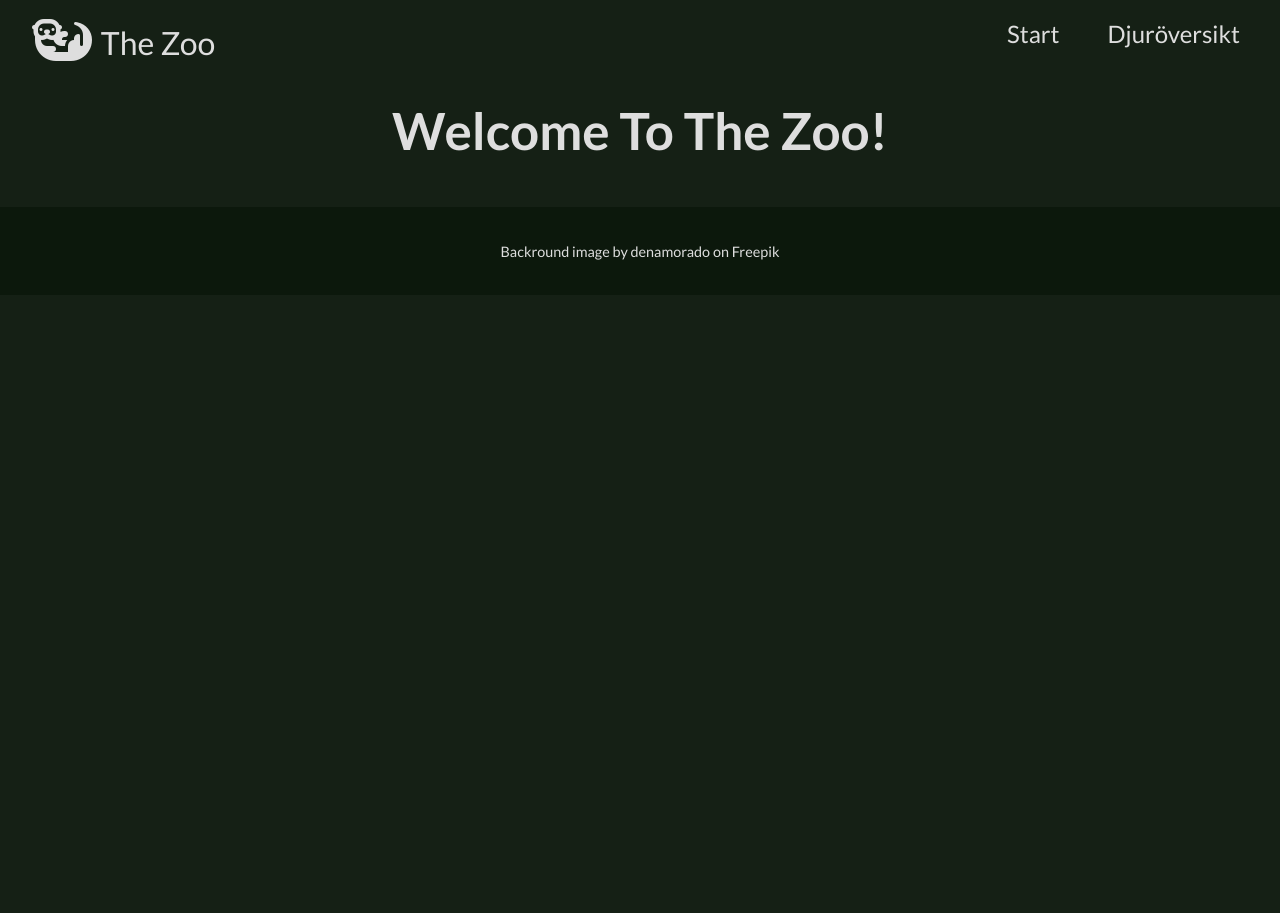
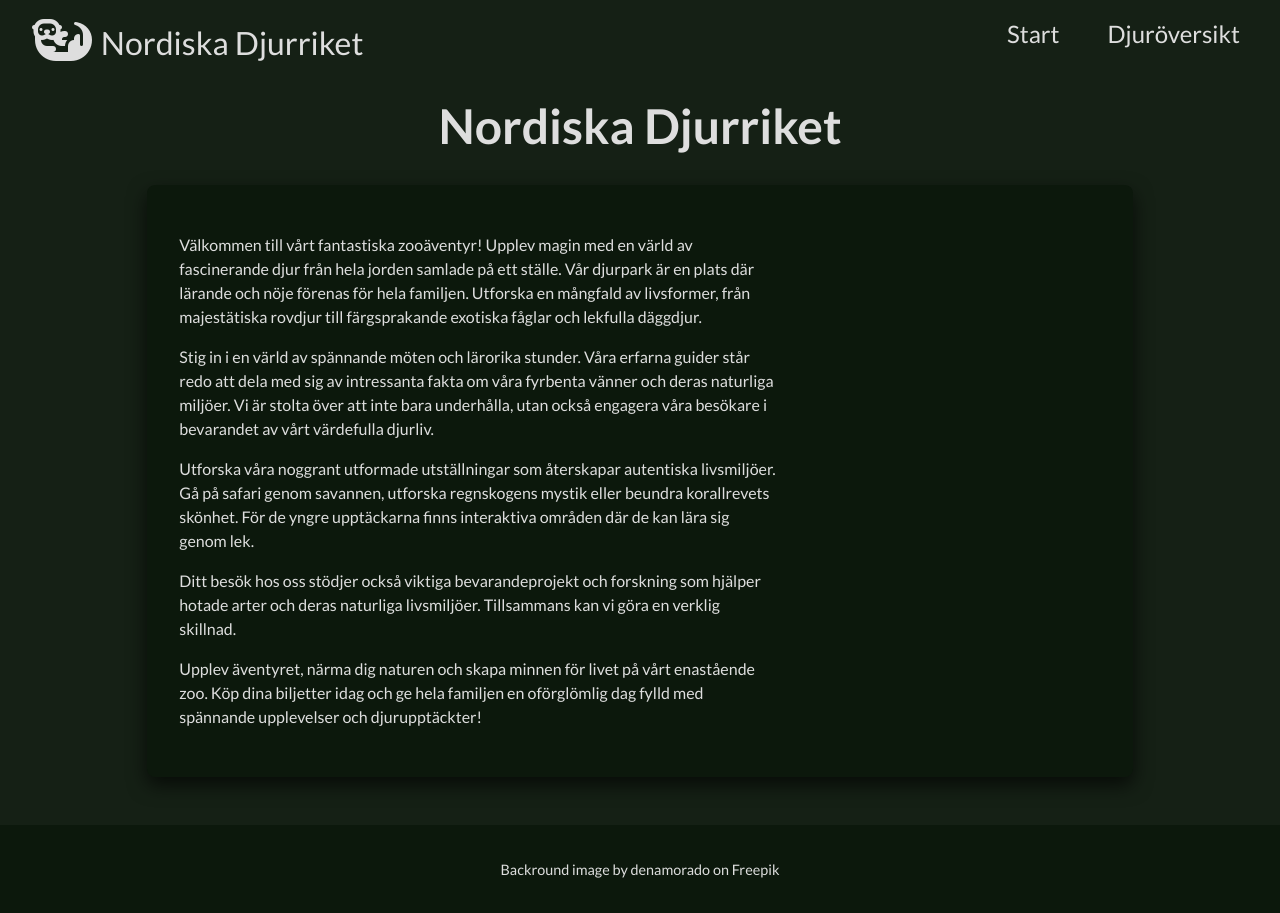
Before and after one commit to emiliamassing/The-Zoo, a React (Vite) app: page / in a window 1280 px wide. Before the commit the page ends 800 px from the top, so only its background shows below. Built offline with nearby package versions, Linux system fonts and the light colour scheme; no server answers.

Commit message:
💄 Added filler text and scss improvements

```diff
--- a/index.html
+++ b/index.html
@@ -8,7 +8,7 @@
     <link rel="preconnect" href="https://fonts.googleapis.com">
     <link rel="preconnect" href="https://fonts.gstatic.com" crossorigin>
     <link href="https://fonts.googleapis.com/css2?family=Lato:ital,wght@0,100;0,300;0,400;0,700;0,900;1,100;1,300;1,400;1,900&display=swap" rel="stylesheet">
-    <title>The Zoo</title>
+    <title>Nordiska Djurriket</title>
   </head>
   <body>
     <div id="root"></div>
--- a/src/components/MenuBar.tsx
+++ b/src/components/MenuBar.tsx
@@ -4,7 +4,7 @@ export function MenuBar() {
     return (
         <nav>
             <i className="fa-solid fa-otter"></i>
-            <span>The Zoo</span>
+            <span>Nordiska Djurriket</span>
             <ul>
                 <li>
                     <Link to="/">Start</Link>
--- a/src/components/StartPage.tsx
+++ b/src/components/StartPage.tsx
@@ -2,6 +2,34 @@ export function StartPage() {
     localStorage.removeItem('animalInfo');
 
     return (
-        <h1>Welcome To The Zoo!</h1>
+        <>
+            <h1>Nordiska Djurriket</h1>
+
+            <section className="informationContainer">
+                <p>
+                    Välkommen till vårt fantastiska zooäventyr! Upplev magin med en värld av fascinerande djur från hela jorden samlade på ett ställe.
+                    Vår djurpark är en plats där lärande och nöje förenas för hela familjen.
+                    Utforska en mångfald av livsformer, från majestätiska rovdjur till färgsprakande exotiska fåglar och lekfulla däggdjur.
+                </p>
+                <p>
+                    Stig in i en värld av spännande möten och lärorika stunder.
+                    Våra erfarna guider står redo att dela med sig av intressanta fakta om våra fyrbenta vänner och deras naturliga miljöer.
+                    Vi är stolta över att inte bara underhålla, utan också engagera våra besökare i bevarandet av vårt värdefulla djurliv.
+                </p>
+                <p>
+                    Utforska våra noggrant utformade utställningar som återskapar autentiska livsmiljöer.
+                    Gå på safari genom savannen, utforska regnskogens mystik eller beundra korallrevets skönhet.
+                    För de yngre upptäckarna finns interaktiva områden där de kan lära sig genom lek.
+                </p>
+                <p>
+                    Ditt besök hos oss stödjer också viktiga bevarandeprojekt och forskning som hjälper hotade arter och deras naturliga livsmiljöer.
+                    Tillsammans kan vi göra en verklig skillnad.
+                </p>
+                <p>
+                    Upplev äventyret, närma dig naturen och skapa minnen för livet på vårt enastående zoo.
+                    Köp dina biljetter idag och ge hela familjen en oförglömlig dag fylld med spännande upplevelser och djurupptäckter!
+                </p>
+            </section>
+        </>
     );
 }
--- a/src/style/_index.scss
+++ b/src/style/_index.scss
@@ -78,12 +78,25 @@ main {
   }
 
   h1 {
-    font-size: 3.2em;
+    font-size: 3em;
     line-height: 1.1;
   }
 
   h2 {
     font-size: 2.4em;
+  }
+
+  section.informationContainer {
+    background-color: var.$darkGreenColor;
+    box-shadow: 0 0.5rem 1.2rem rgba(0, 0, 0, 0.664);
+    border-radius: 8px;
+    width: 80%;
+    padding: 2em;
+    margin: 0 auto;
+
+    p {
+      width: 65%;
+    }
   }
 
   .animalContainer {
```
